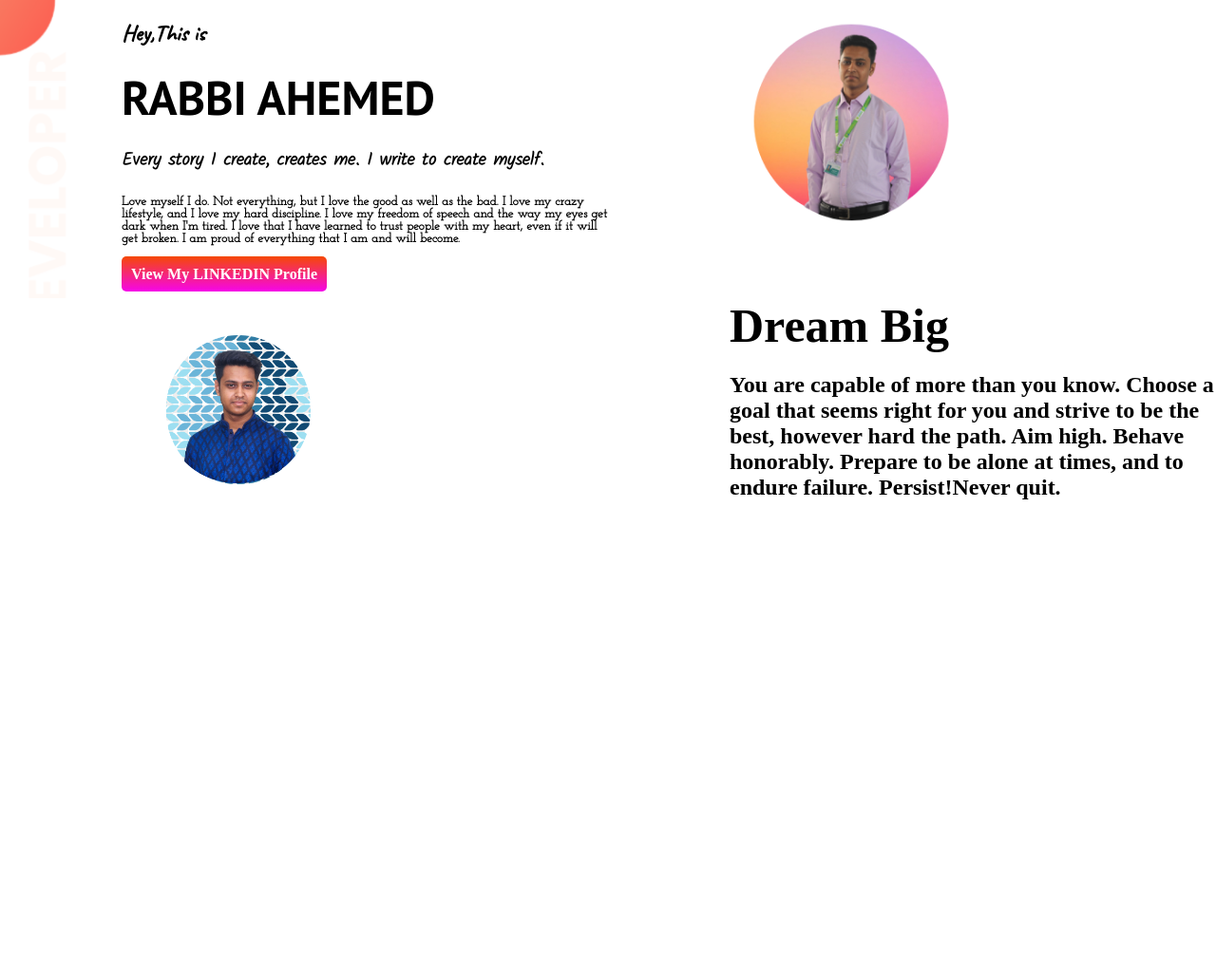
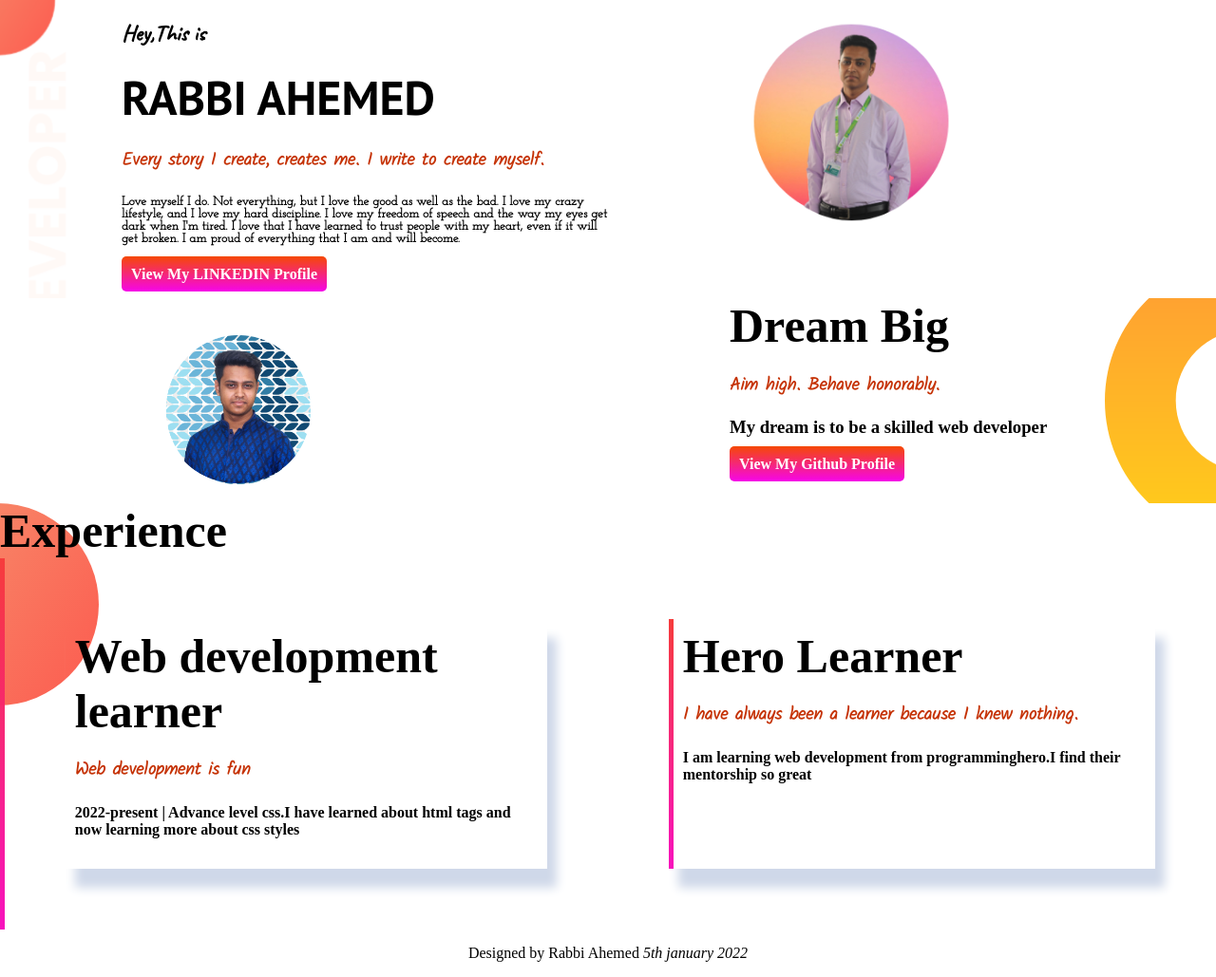
Before and after one commit to RabbiAhemed/developer-portfolio, a plain HTML site: page index.html in a window 1280 px wide. Shown: the whole page at 95% size. Before the commit the page ends 800 px from the top, so only its background shows below. Drawn offline with Linux system fonts and the light colour scheme; a web font is replaced by a local one.

Commit message:
added footer images and flex

```diff
--- a/index.html
+++ b/index.html
@@ -29,7 +29,7 @@
 </head>
 
 <body>
-    <section class="top-banner">
+    <section class="top-banner flexible-container">
         <div class="half-width">
             <h2 id="hey">Hey,This is</h2>
             <h1 id="myname">RABBI AHEMED</h1>
@@ -47,22 +47,50 @@
             <img src="images/mypiccopy.png" alt="">
         </div>
     </section>
-    <section class="Dream">
+    <section class="dream-big flexible-container">
         <div class="half-width">
-            <img src="showOff/dream.png" alt="">
+            <img src="images/dream.png" alt="">
 
         </div>
         <div class="half-width">
             <h1>Dream Big</h1>
-            <h2>You are capable of more than you know. Choose a goal that seems right for you and strive to be the best,
-                however hard the path. Aim high. Behave honorably. Prepare to be alone at times, and to endure failure.
-                Persist!Never quit.</h2>
+            <h3><span>Aim high. Behave honorably.</span></h3>
+            <h3>My dream is to be a skilled web developer</h3>
+            <a class="link-button" target="_blank" href="https://github.com/RabbiAhemed">View My Github Profile</a>
+
+        </div>
+
+
+    </section>
+    <section class="experience-area">
+        <h1>Experience</h1>
+        <div id="developer" class="flexible-container">
+            <div class="experience-item">
+                <h1>Web development learner</h1>
+                <h3><span>Web development is fun</span>
+                    <h4>2022-present |
+                        Advance level css.I have learned about html tags and now
+                        learning more about css
+                        styles</h4>
+                </h3>
+
+            </div>
+            <div id="hero-learner" class="experience-item">
+                <h1>Hero Learner</h1>
+                <h3><span>I have always been a learner because I knew nothing.</span></h3>
+                <h4>I am learning web development from programminghero.I find their mentorship so
+                    great</h4>
+
+
+            </div>
 
         </div>
 
     </section>
 
-
+    <footer>
+        <p>Designed by Rabbi Ahemed <i>5th january 2022</i></p>
+    </footer>
 </body>
 
 </html>
--- a/style.css
+++ b/style.css
@@ -14,21 +14,36 @@ h1{
 }
     span{
         font-family: 'Kalam', cursive;
+        color: rgb(197, 50, 5);
     }
+    .experience-item{
+        width: 40%;
+        margin: 5%;
+        padding: 10px;
+        box-shadow: 10px 20px 10px rgb(207, 216, 233);
+    }
+
     h5{
         font-family: 'Josefin Slab', serif;
     }
-    section{
+    .flexible-container{
         display: flex;
     }
     .half-width{
         width: 50%;
         padding-left: 10%;
+
     }
     .half-width img{
         width: 50%;
         padding-left: 0%;
     }
+    .dream-big{
+        background-image: url(images/dream-bg.png);
+        background-repeat: no-repeat;
+        background-position: right;
+    }
+
     .link-button{
         text-decoration: none;
         background-image: linear-gradient(#f54905,#f505e9);
@@ -37,11 +52,28 @@ h1{
         padding: 10px;
         border-radius: 5px;
     }
+    #hero-learner{
+        border-left: 5px solid;
+        border-image: linear-gradient(#f63c3c, #f704baf1) 30;
+        border-image-slice: 1;
+    }
+    #developer{
+        border-left: 5px solid;
+        border-image: linear-gradient(#f63c3c, #f704baf1) 30;
+        border-image-slice: 1;
+    }
     .top-banner{
         background-image: url(images/top-banner.png);
+        background-repeat: no-repeat;
+    }
+    .experience-area{
+        background-image: url(images/exp-bg.png);
         background-repeat: no-repeat;
 
     }
     body{
         margin: 0;
     }
+    footer p {
+        text-align: center;
+    }
```
Also changed, not shown: images/dream.png (renamed from showOff/dream.png).
